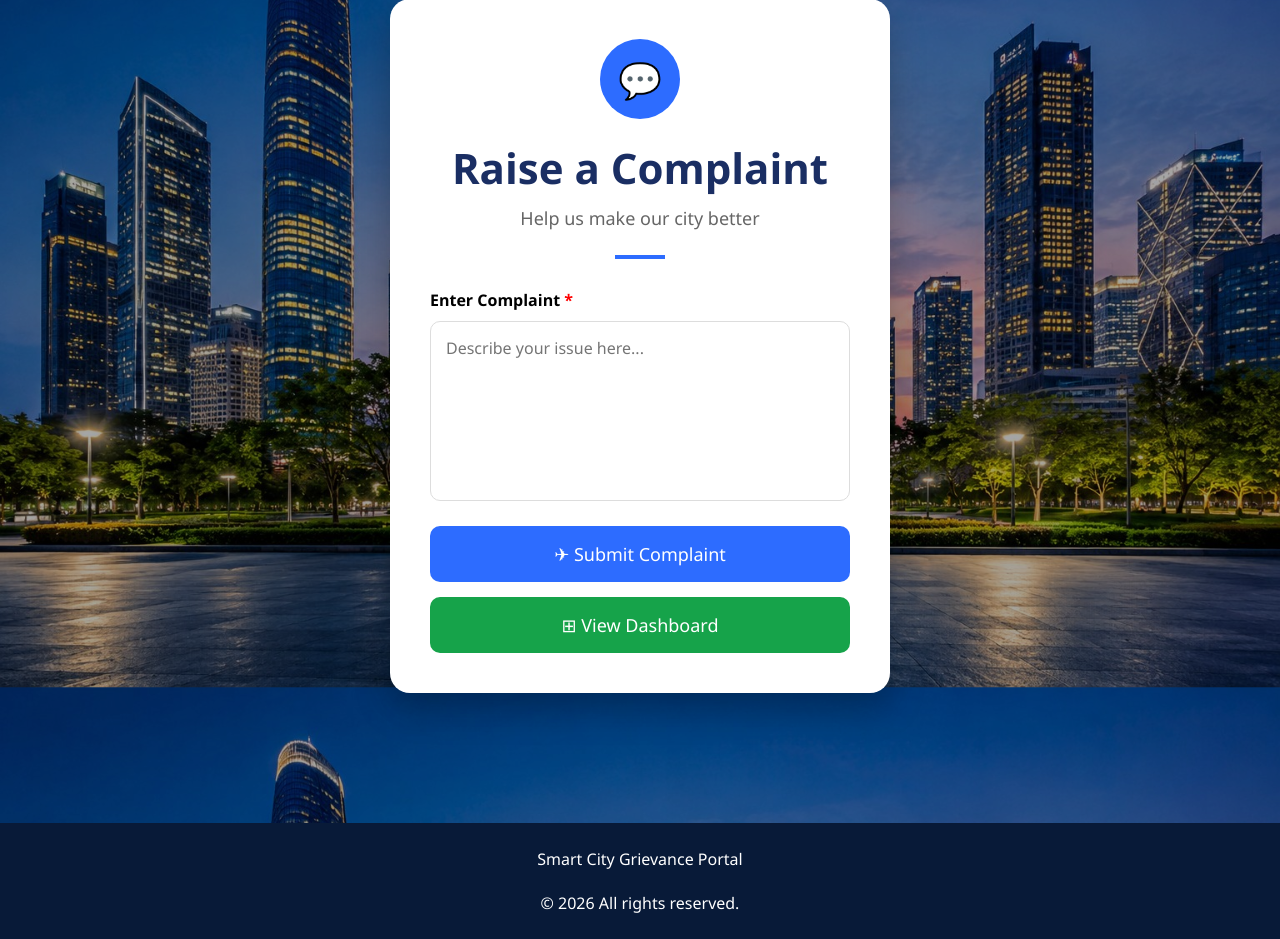
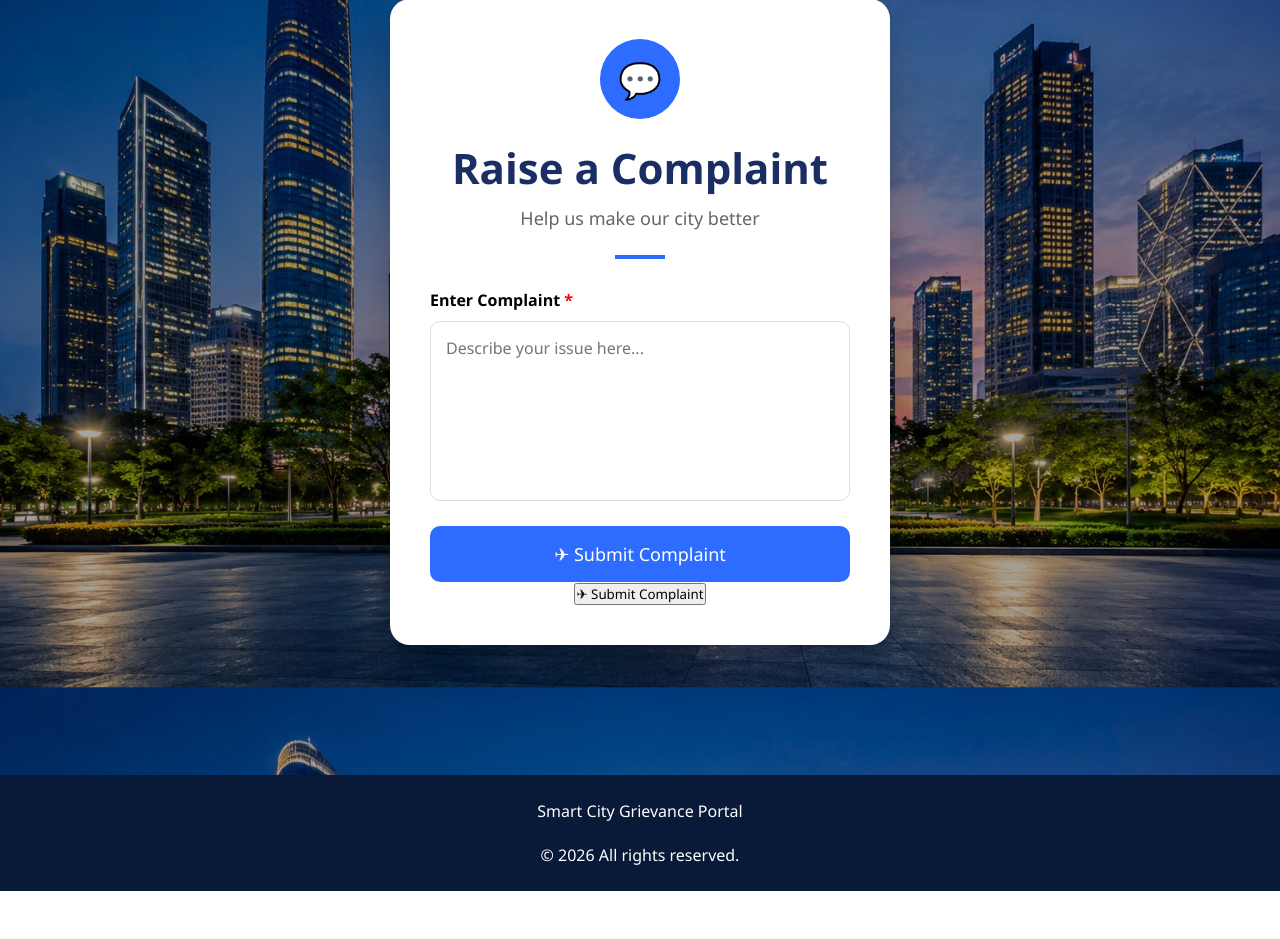
Before and after one commit to Haritha457/Smart-City-Grievance-Portal, a Flask app: page / in a window 1280 px wide. Shown: the part 166-1105 px from the top of the page. After the commit the page ends 1057 px from the top, so only its background shows below. Run offline with Flask 3, Linux system fonts and the light colour scheme; parts of the project's set-up code (start-up, migrations or seed data) failed here and were passed over.

Commit message:
Remove dashboard button from public page

```diff
--- a/templates/index.html
+++ b/templates/index.html
@@ -55,17 +55,9 @@
                 </button>
 
             </form>
-
-            <a href="/dashboard">
-
-                <button
-                    class="dashboard-btn">
-
-                    ⊞ View Dashboard
-
-                </button>
-
-            </a>
+            <button type="submit">
+            ✈ Submit Complaint
+            </button>
 
         </div>
 
```
